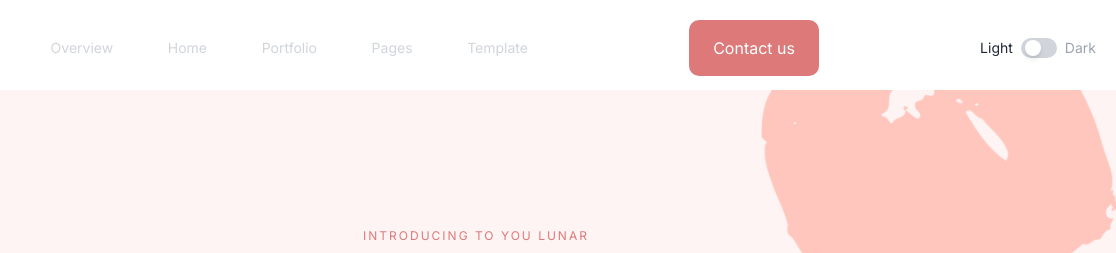
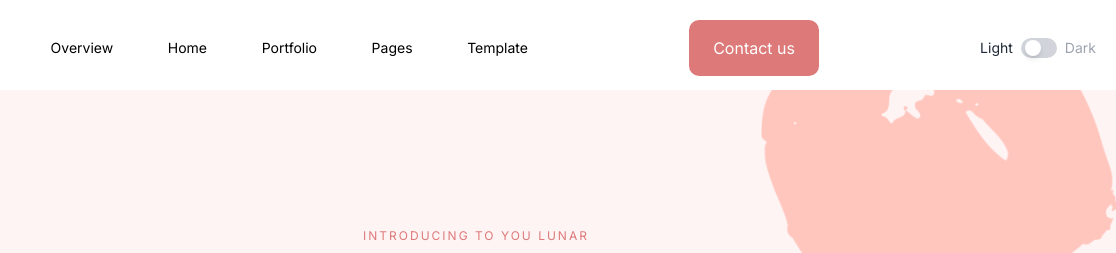
Before and after one commit to anakon73/Lunar, a website: page src/index.html in a window 1280 px wide. Shown: the top 253 px of the page, 164-1280 px from the left. Drawn offline with Linux system fonts and the light colour scheme.

Commit message:
Update index.html

```diff
--- a/src/index.html
+++ b/src/index.html
@@ -5,9 +5,9 @@
   <meta charset="UTF-8">
   <meta http-equiv="X-UA-Compatible" content="IE=edge">
   <meta name="viewport" content="width=device-width, initial-scale=1.0">
-  <link rel="stylesheet" href="/dist/output.css">
-  <link rel="stylesheet" href="/css/style.css">
-  <link rel="stylesheet" href="input.css">
+  <link rel="stylesheet" href="../dist/output.css">
+  <link rel="stylesheet" href="../css/style.css">
+  <link rel="stylesheet" href="../src/input.css">
   <title>Lunar</title>
 </head>
 
@@ -20,11 +20,11 @@
             <button>
               <img src="img/lunar-logo.png" alt="">
             </button>
-            <button class="dark text-gray-300 hover:text-gray-100 duration-200">Overview</button>
-            <button class="dark text-gray-300 hover:text-gray-100 duration-200">Home</button>
-            <button class="dark text-gray-300 hover:text-gray-100 duration-200">Portfolio</button>
-            <button class="dark text-gray-300 hover:text-gray-100 duration-200">Pages</button>
-            <button class="dark text-gray-300 hover:text-gray-100 duration-200">Template</button>
+            <button class="dark:text-gray-300 hover:text-gray-100 duration-200">Overview</button>
+            <button class="dark:text-gray-300 hover:text-gray-100 duration-200">Home</button>
+            <button class="dark:text-gray-300 hover:text-gray-100 duration-200">Portfolio</button>
+            <button class="dark:text-gray-300 hover:text-gray-100 duration-200">Pages</button>
+            <button class="dark:text-gray-300 hover:text-gray-100 duration-200">Template</button>
           </div>
           <div>
             <button>
```
